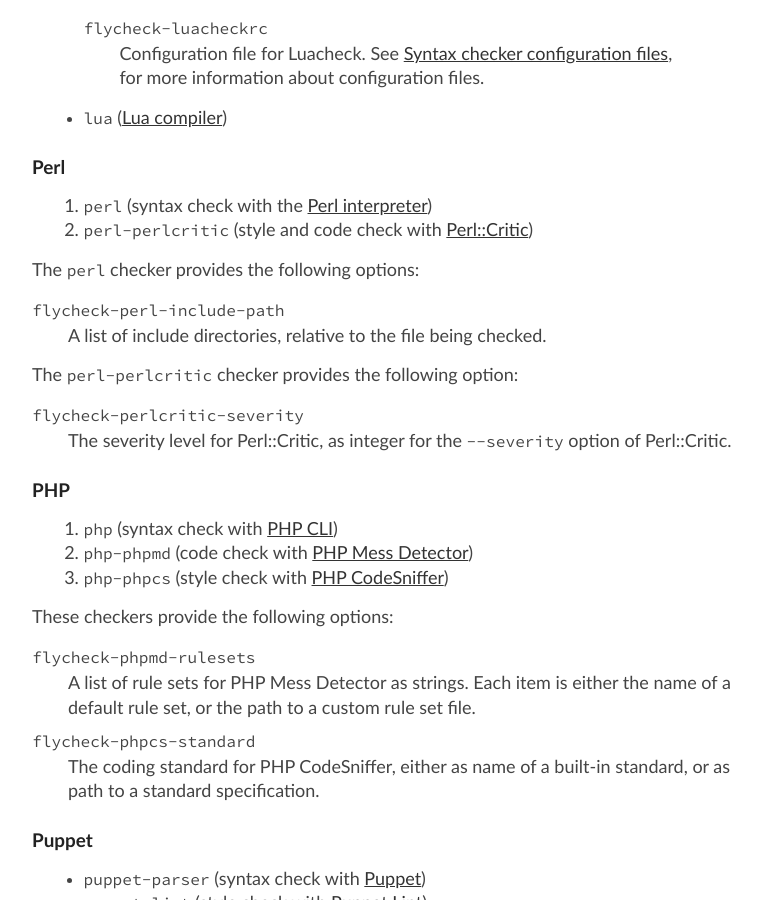
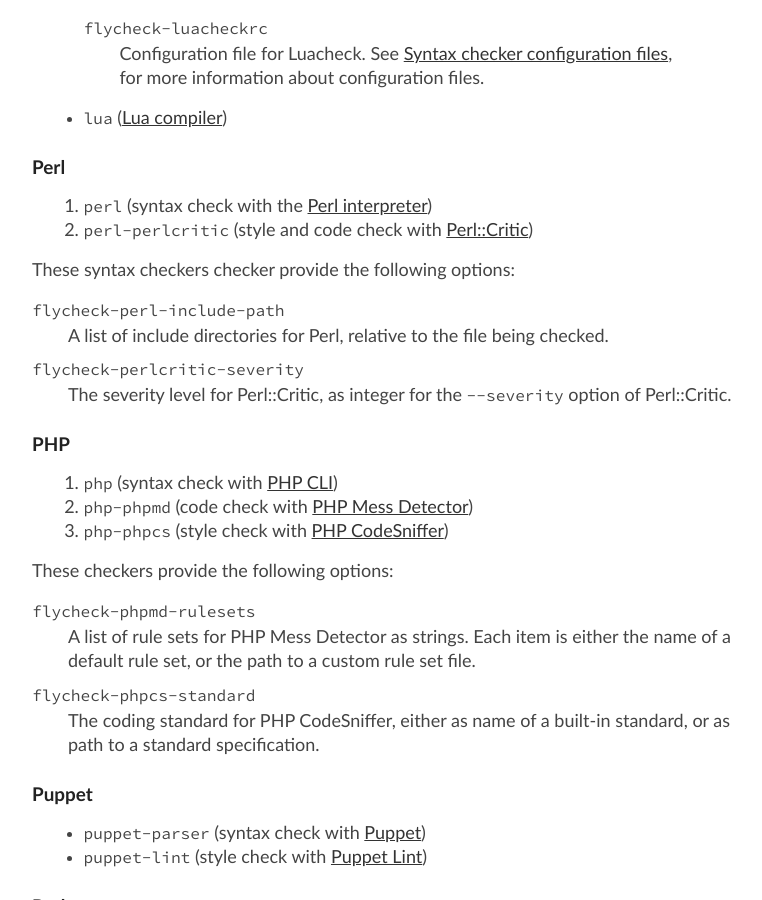
Before and after one commit to cmarqu/flycheck.github.io, a Jekyll site: the page manual/latest/Supported-languages.html, which Jekyll copies as it is, in a window 1280 px wide and 900 px high, scrolled down 6621 px. Shown: the whole window, without its empty margins (258-1020 px from the left). Built offline with Jekyll 4.4.1, drawn with Linux system fonts in a browser that asks for light colours.

Commit message:
Update manual from flycheck/flycheck@f04dafe

```diff
--- a/manual/latest/Supported-languages.html
+++ b/manual/latest/Supported-languages.html
@@ -668,18 +668,14 @@
 <a href="https://metacpan.org/pod/Perl::Critic">Perl::Critic</a>)
 </li></ol>
 
-<p>The <code>perl</code> checker provides the following options:
+<p>These syntax checkers checker provide the following options:
 </p>
 <dl compact="compact">
 <dt><code>flycheck-perl-include-path</code></dt>
 <dd><a name="index-flycheck_002dperl_002dinclude_002dpath"></a>
-<p>A list of include directories, relative to the file being checked.
+<p>A list of include directories for Perl, relative to the file being
+checked.
 </p></dd>
-</dl>
-
-<p>The <code>perl-perlcritic</code> checker provides the following option:
-</p>
-<dl compact="compact">
 <dt><code>flycheck-perlcritic-severity</code></dt>
 <dd><a name="index-flycheck_002dperlcritic_002dseverity"></a>
 <p>The severity level for Perl::Critic, as integer for the
```
